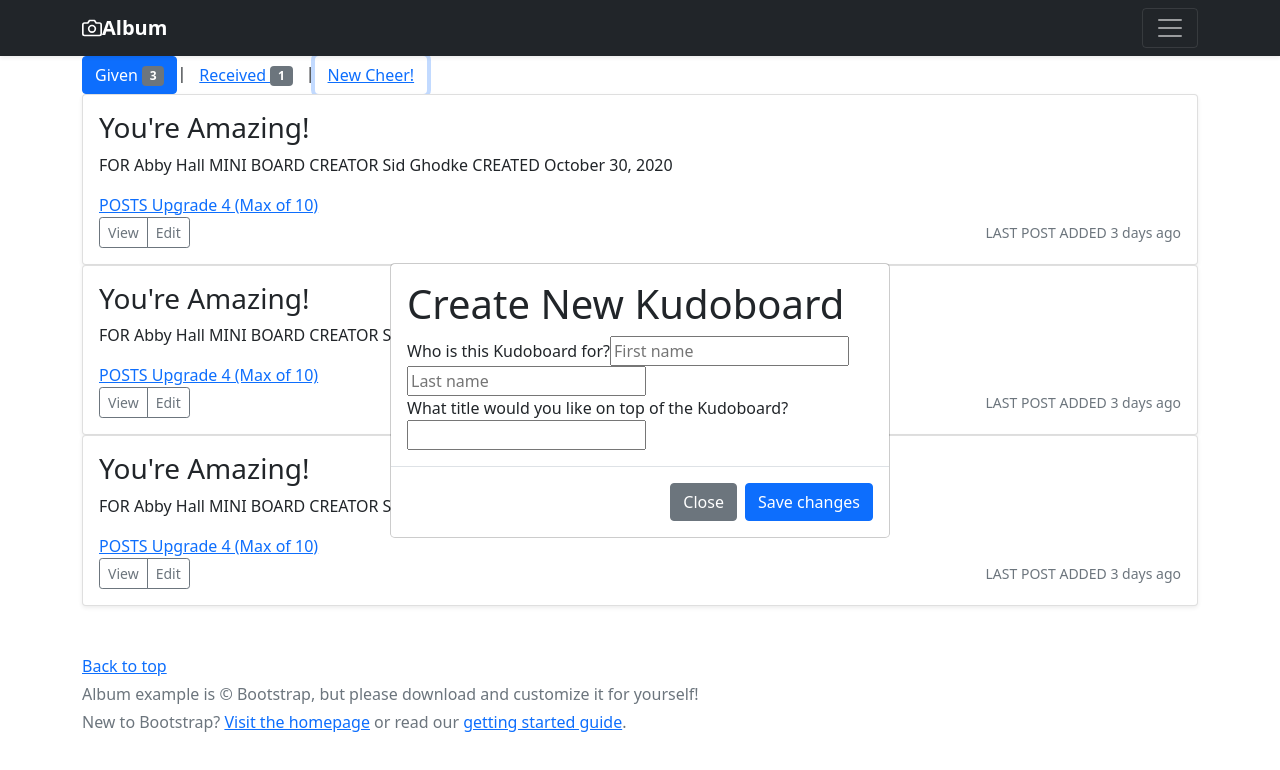
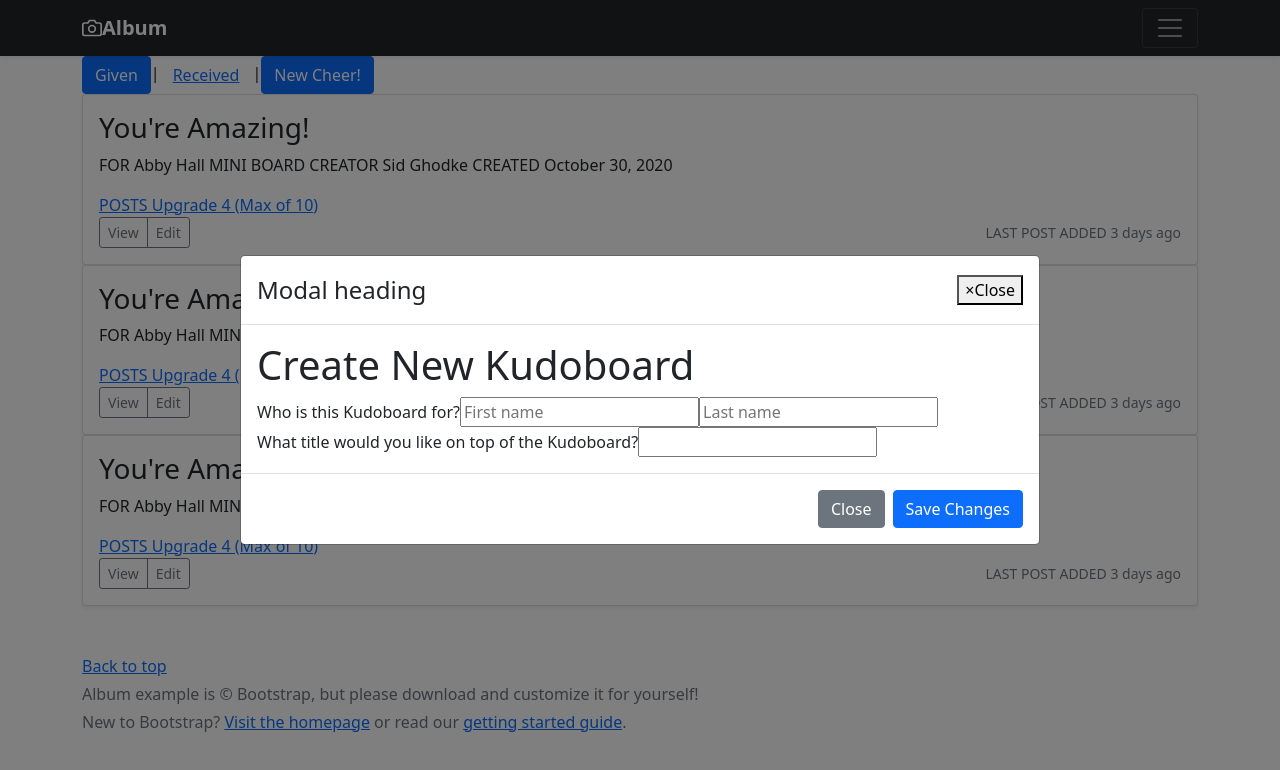
Before and after one commit to cheershareapp/cheershare, a Next.js app: page /cheer in a window 1280 px wide. Both pictures are taken after a click on the button "New Cheer!". Shown: the top 770 px of the page. Built offline with nearby package versions, Linux system fonts and the light colour scheme; no server answers.

Commit message:
Import react-bootstrap
Fixes Modal logic with Bootstrap 5

```diff
--- a/pages/cheer/index.js
+++ b/pages/cheer/index.js
@@ -5,61 +5,67 @@ import Footer from "../../components/footer";
 import BoardSummary from "../../components/board-summary";
 import CreateBoard from "../../components/create-board";
 
-// import "bootstrap/js/src/modal";
-// import dynamic from "next/dist/next-server/lib/dynamic";
-// const modal = dynamic(() => import("bootstrap/js/src/modal"))
+import Container from 'react-bootstrap/Container';
+import Button from 'react-bootstrap/Button';
+import Modal from 'react-bootstrap/Modal';
+
 
 
 export default function ListBoards() {
     const [filter, setFilter] = useState('given');
     const [showModal, setModal] = useState(false);
+
+    const handleClose = () => setModal(false);
+    const handleShow = () => setModal(true);
+
     return (
         <>
             <Header/>
-            <div className="container">
+
+            <Container>
                 <div>
-                    <button type="button" className={`btn ${ filter === 'given' ? "btn-primary" : "btn-link"}`}
+                    <Button variant={filter === 'given' ? "primary" : "link"}
                             onClick={() => setFilter('given')}>
-                        Given <span className="badge bg-secondary">3</span>
-                    </button>
+                        Given
+                    </Button>
                     |
-                    <button type="button" className={`btn ${ filter === 'received' ? "btn-primary" : "btn-link"}`}
+                    <Button variant={filter === 'received' ? "primary" : "link"}
                             onClick={() => setFilter('received')}>
-                        Received <span className="badge bg-secondary">1</span>
-                    </button>
+                        Received
+                    </Button>
                     |
-                    <button type="button" className="btn btn-link"
-                            onClick={() => setModal(true)}  data-toggle="modal" data-target="#exampleModal">
+                    <Button
+                        onClick={() => setModal(true)}  data-toggle="modal" data-target="#exampleModal">
                         New Cheer!
-                    </button>
+                    </Button>
                 </div>
 
                 {[...Array( filter === 'given' ? 3 : 1).keys()].map(id =>
                     <BoardSummary id={id} key={id}/>
                 )}
-            </div>
+            </Container>
 
-            <div className={`modal fade ${showModal ? 'show' : ''}`} style={{display: showModal ? "block" : "none"}} tabIndex="-1" aria-labelledby="exampleModalLabel"
-                 aria-hidden="true">
-                <div className="modal-dialog modal-dialog-centered">
-                    <div className="modal-content">
-                        {/*<div className="modal-header">*/}
-                        {/*    <h5 className="modal-title" id="exampleModalLabel">Modal title</h5>*/}
-                        {/*    <button type="button" className="btn-close" data-dismiss="modal"*/}
-                        {/*            onClick={() => setModal(false)}*/}
-                        {/*            aria-label="Close"></button>*/}
-                        {/*</div>*/}
-                        <div className="modal-body">
-                            <CreateBoard/>
-                        </div>
-                        <div className="modal-footer">
-                            <button type="button" className="btn btn-secondary" data-dismiss="modal"
-                                 onClick={() => setModal(false)}>Close</button>
-                            <button type="button" className="btn btn-primary">Save changes</button>
-                        </div>
-                    </div>
-                </div>
-            </div>
+
+            <Modal show={showModal} onHide={handleClose}
+                   size="lg"
+                   aria-labelledby="contained-modal-title-vcenter"
+                   centered
+            >
+                <Modal.Header closeButton>
+                    <Modal.Title>Modal heading</Modal.Title>
+                </Modal.Header>
+                <Modal.Body>
+                    <CreateBoard/>
+                </Modal.Body>
+                <Modal.Footer>
+                    <Button variant="secondary" onClick={handleClose}>
+                        Close
+                    </Button>
+                    <Button variant="primary" onClick={handleClose}>
+                        Save Changes
+                    </Button>
+                </Modal.Footer>
+            </Modal>
 
             <Footer/>
         </>
```
Also changed, not shown: package.json (+5 -3 lines).
